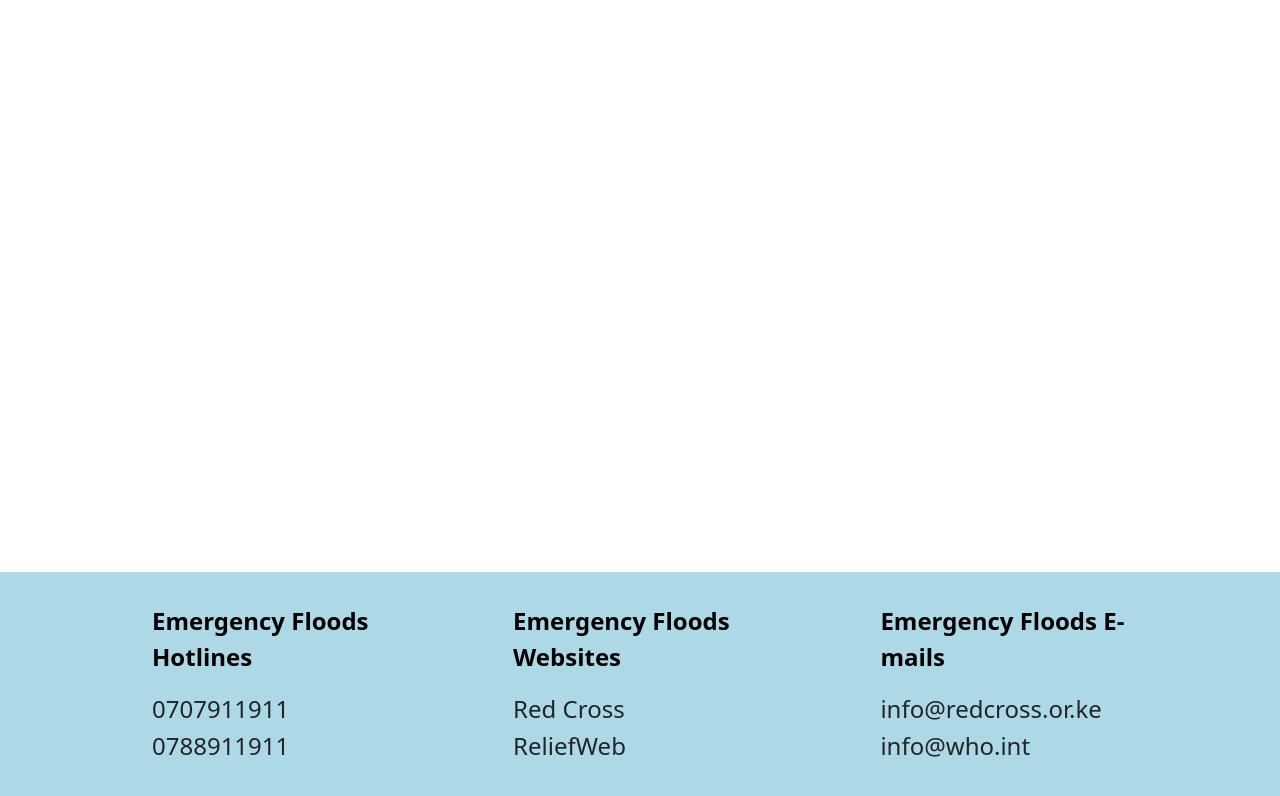
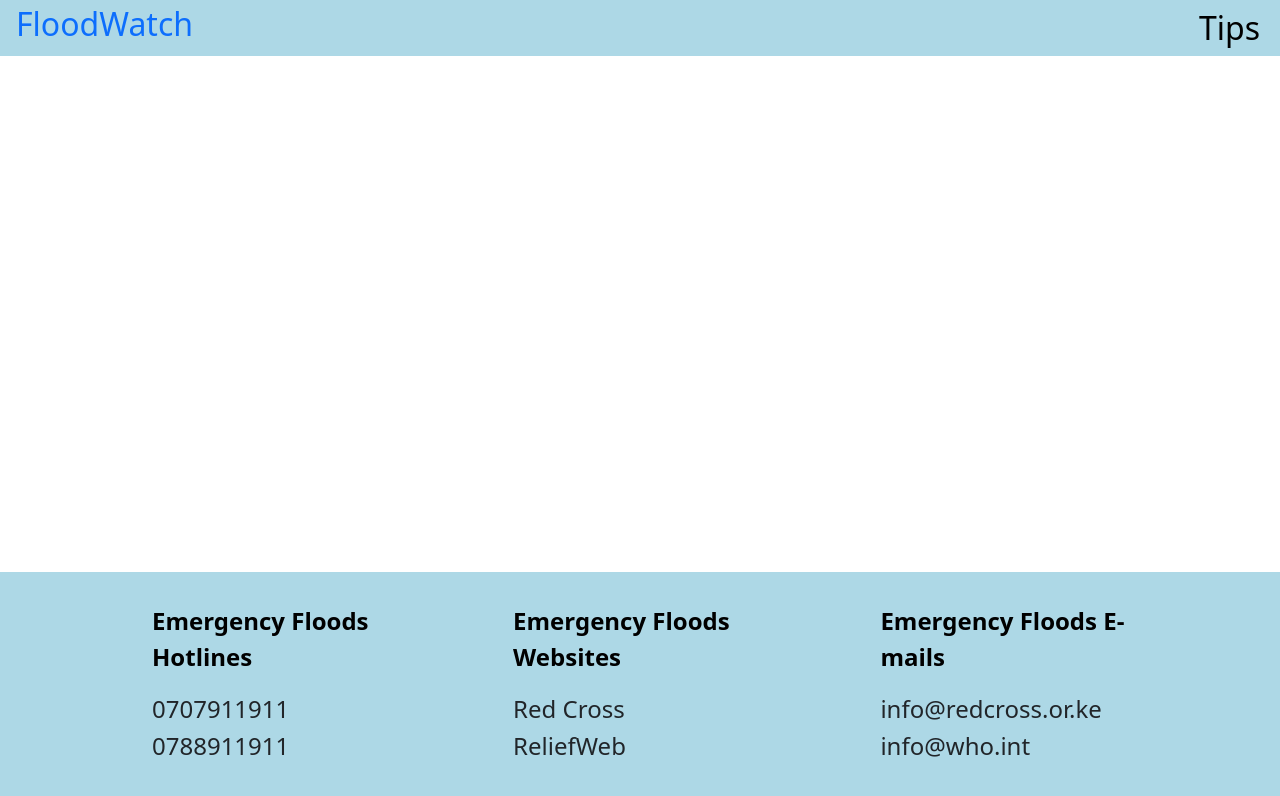
Before and after one commit to emmanuelkisoso/Group-Project, a React (Create React App) app in the folder floodwatch-pro/: page / in a window 1280 px wide. Shown: the top 796 px of the page. Built offline with nearby package versions, Linux system fonts and the light colour scheme.

Commit message:
Added navbar

```diff
--- a/floodwatch-pro/package.json
+++ b/floodwatch-pro/package.json
@@ -8,6 +8,7 @@
     "@testing-library/user-event": "^13.5.0",
     "react": "^18.3.1",
     "react-dom": "^18.3.1",
+    "react-router-dom": "^6.23.0",
     "react-scripts": "5.0.1",
     "styled-components": "^6.1.10",
     "web-vitals": "^2.1.4"
--- a/floodwatch-pro/src/App.js
+++ b/floodwatch-pro/src/App.js
@@ -1,13 +1,17 @@
 import './App.css';
 import Footer from './components/Footer';
+// import { Routes,Route } from 'react-router-dom';
+import NavBar from './components/NavBar';
 
 function App() {
   return (
     <div>
-      <div
-      style={{
-                    minHeight: "400px",
-                }}>
+      <div style={{minHeight: "400px",}}>
+      <NavBar />
+        {/* <Routes>
+          <Route path='/' element={ <Home /> } />
+          <Route path='/' element={ <Tips /> } />
+        </Routes> */}
       </div>
       <Footer />
     </div>
--- /dev/null
+++ b/floodwatch-pro/src/components/NavBar.jsx
@@ -0,0 +1,29 @@
+import { Link, useMatch, useResolvedPath } from "react-router-dom"
+import './styles.css'
+
+
+function NavBar() {
+    return(
+        <nav className="nav">
+            <Link to="/" className="site-title">FloodWatch</Link>
+            <ul>
+                <CustomLink to="/tips" className="link1">Tips</CustomLink>
+            </ul>
+        </nav>
+    )
+}
+
+function CustomLink({ to, children, ...props}) {
+    const resolvedPath = useResolvedPath(to)
+    const isActive = useMatch({ path: resolvedPath.pathname, end: true})
+
+    return(
+        <li className={ isActive ? "active" : ""}>
+            <Link to={to} {...props}>
+                {children}
+            </Link>
+        </li>
+    )
+}
+
+export default NavBar
--- /dev/null
+++ b/floodwatch-pro/src/components/styles.css
@@ -0,0 +1,49 @@
+* {
+    box-sizing: border-box;
+}
+
+body {
+    margin: 0;
+}
+
+.nav {
+    background-color: lightblue;
+    color: black;
+    display: flex;
+    justify-content: space-between;
+    align-items: stretch;
+    gap: 2rem;
+    padding: 0 1rem;
+}
+
+.site-title {
+    font-size: 2rem;
+    text-decoration: none;
+}
+
+.nav ul {
+    padding: 0;
+    margin: 0;
+    list-style: none;
+    display: flex;
+    gap: 1rem;
+
+}
+
+.link1 {
+    color: inherit;
+    font-size: 2rem;
+    text-decoration: none;
+    height: 100%;
+    display: flex;
+    align-items: center;
+    padding: .25rem;
+}
+
+.nav li :active {
+    background-color: gray;
+}
+
+.nav li :hover {
+    background-color: whitesmoke;
+}
--- a/floodwatch-pro/src/index.js
+++ b/floodwatch-pro/src/index.js
@@ -3,11 +3,14 @@ import ReactDOM from 'react-dom/client';
 import './index.css';
 import App from './App';
 import reportWebVitals from './reportWebVitals';
+import { BrowserRouter } from 'react-router-dom';
 
 const root = ReactDOM.createRoot(document.getElementById('root'));
 root.render(
   <React.StrictMode>
+    <BrowserRouter>
     <App />
+    </BrowserRouter>
   </React.StrictMode>
 );
 
```
Also changed, not shown: 2 other files (tests, documents, lock files or other folders).
